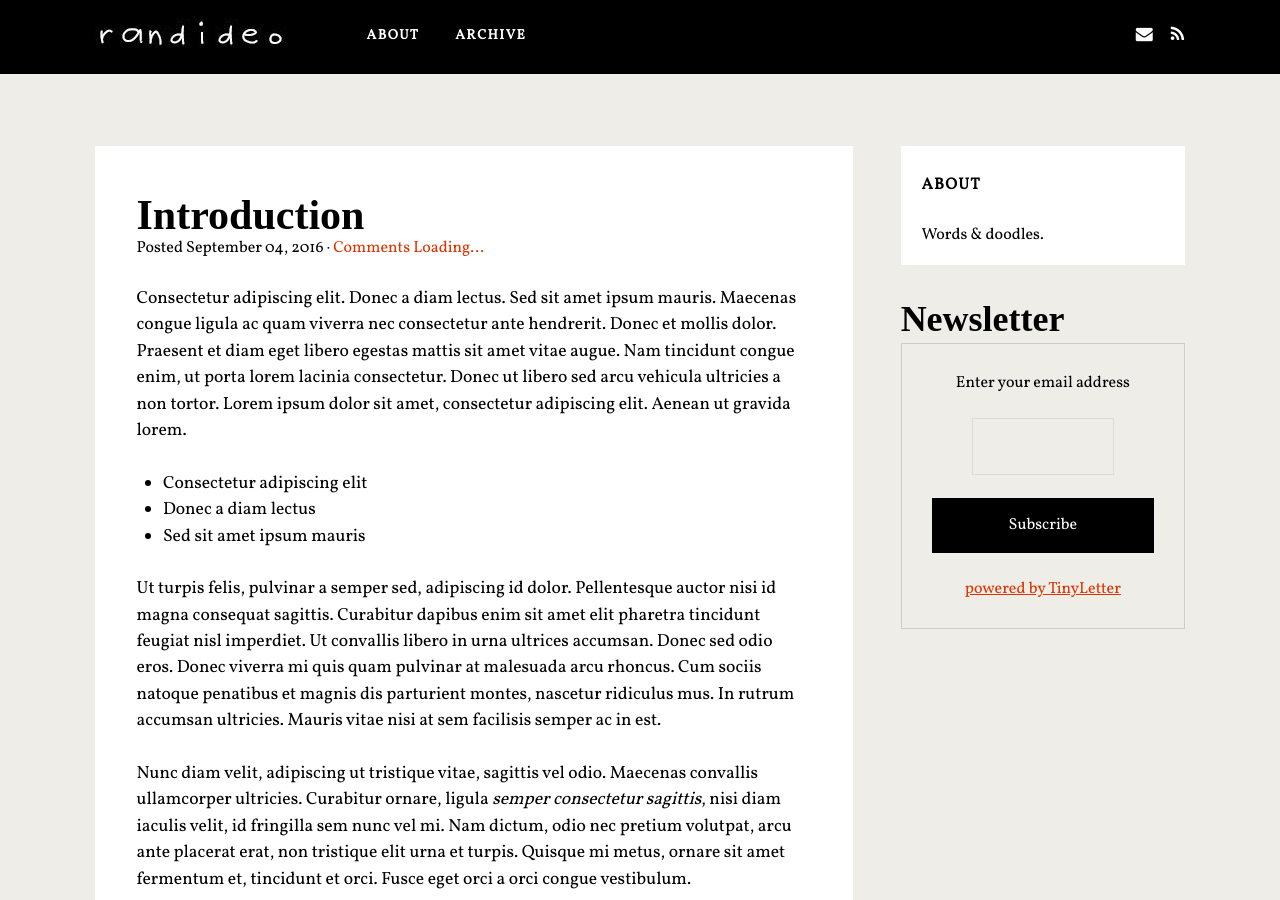
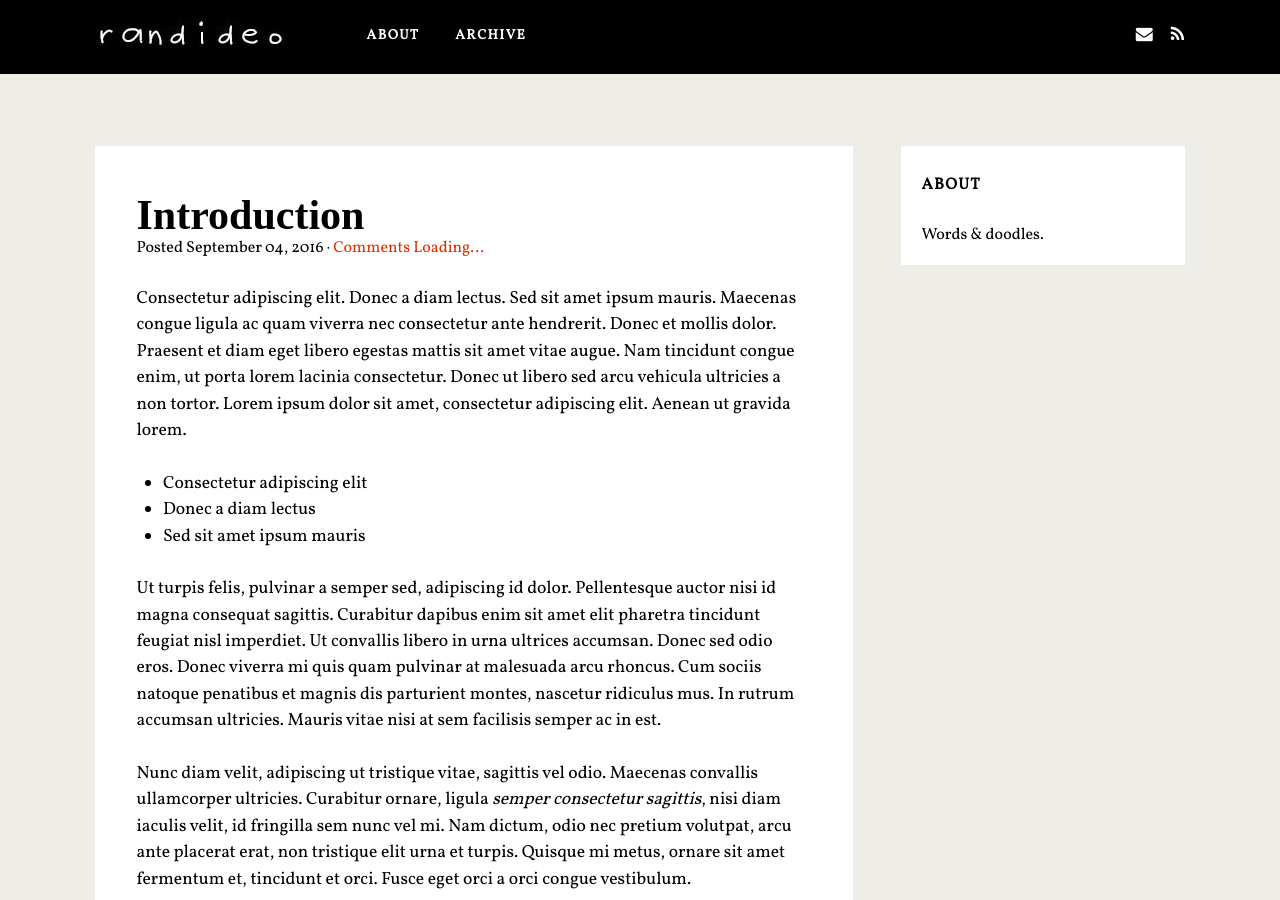
Before and after one commit to randideo/randideo.github.io, a Jekyll site: the page built from index.html, in a window 1280 px wide and 900 px high. Built offline with Jekyll 4.4.1, drawn with Linux system fonts in a browser that asks for light colours; nearby versions of some CDN libraries; some web fonts are replaced; comment, search, counter and statistics services are not loaded.

Commit message:
Update sidebar.html

```diff
--- a/_includes/sidebar.html
+++ b/_includes/sidebar.html
@@ -24,12 +24,8 @@
     </div>
 
 <div class='clear'></div>
-</div>
 
-    <h2 class='title'>Newsletter</h2>
-    <div class='widget-content'>
-         <form style="border:1px solid #ccc;padding:3px;text-align:center;" action="https://tinyletter.com/randideo" method="post" target="popupwindow" onsubmit="window.open('https://tinyletter.com/randideo', 'popupwindow', 'scrollbars=yes,width=800,height=600');return true"><p><label for="tlemail">Enter your email address</label></p><p><input type="text" style="width:140px" name="email" id="tlemail" /></p><input type="hidden" value="1" name="embed"/><input type="submit" value="Subscribe" /><p><a href="https://tinyletter.com" target="_blank">powered by TinyLetter</a></p></form>
-    </div>
+
 
 </div>
 </div></div>
```
